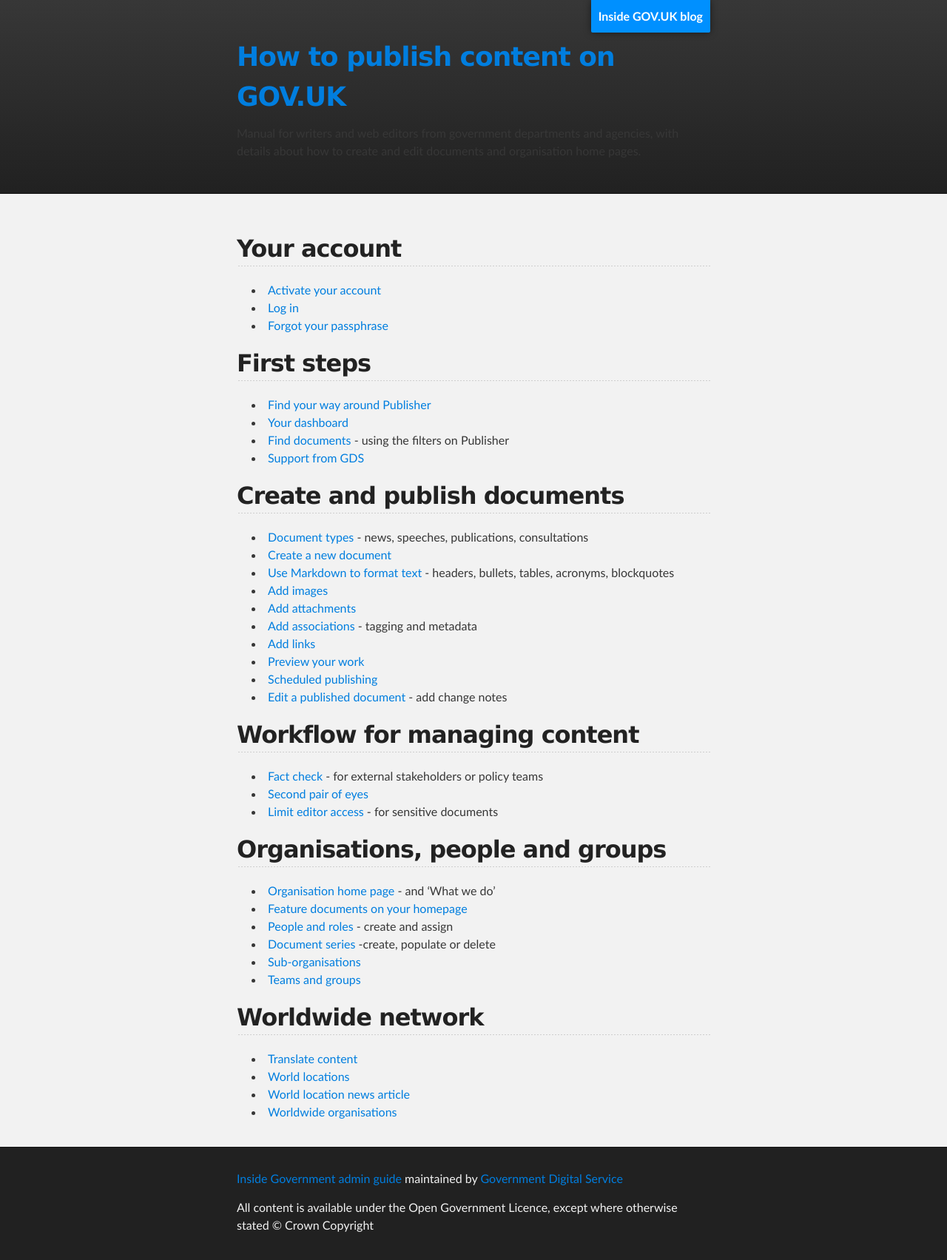
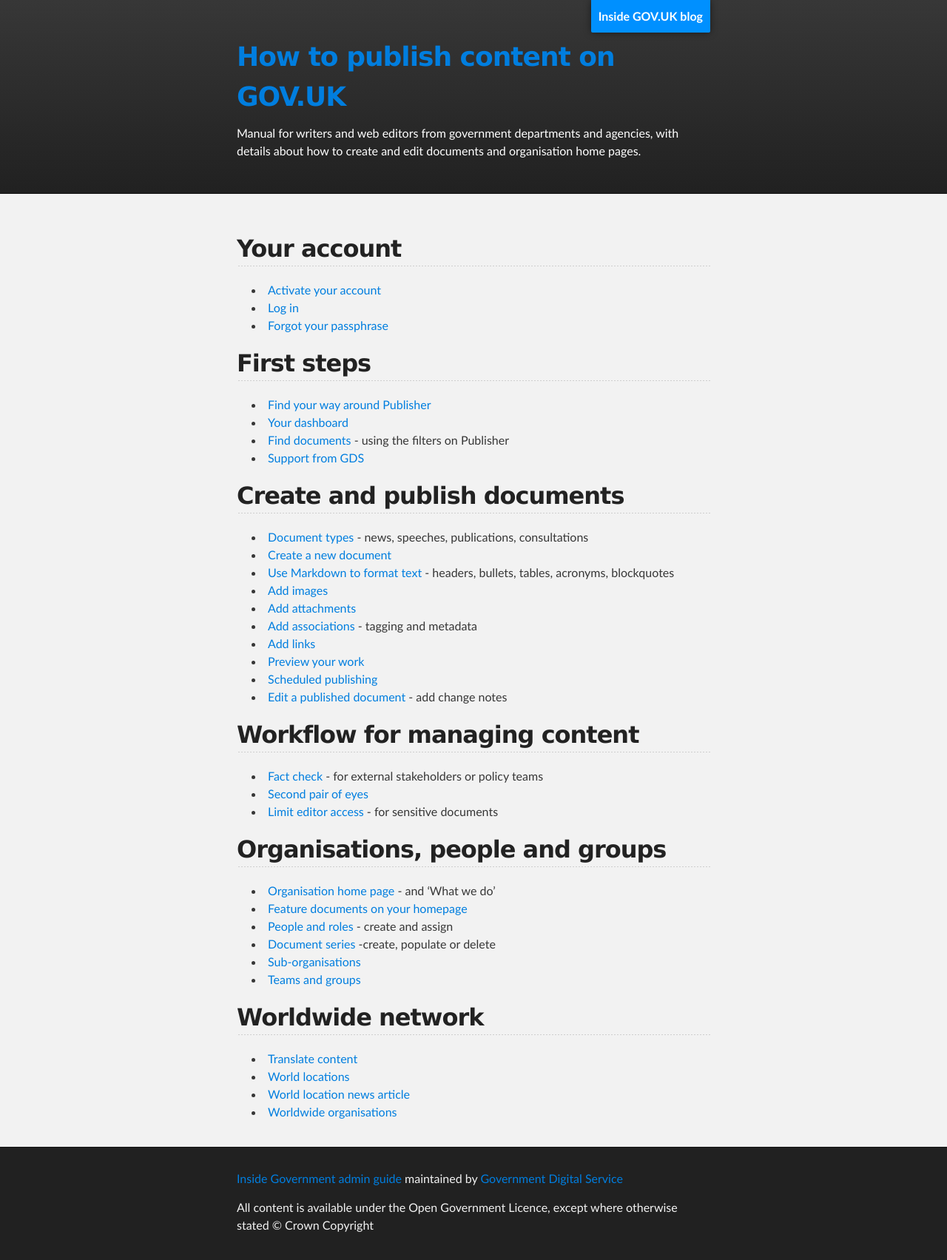
Before and after one commit to alphagov/inside-government-admin-guide, a Jekyll site: the page built from index.md, in a window 1280 px wide. Shown: the whole page at 74% size. Built offline with Jekyll 4.4.1, drawn with Linux system fonts in a browser that asks for light colours.

Commit message:
Correct CSS (this isn't SCSS...)

```diff
--- a/stylesheets/stylesheet.css
+++ b/stylesheets/stylesheet.css
@@ -316,6 +316,10 @@
 #header_wrap .inner {
   padding: 50px 10px 30px 10px;
 }
+#header_wrap .inner p {
+  color: #fff;
+}
+
 
 #project_title {
   margin: 0;
```
